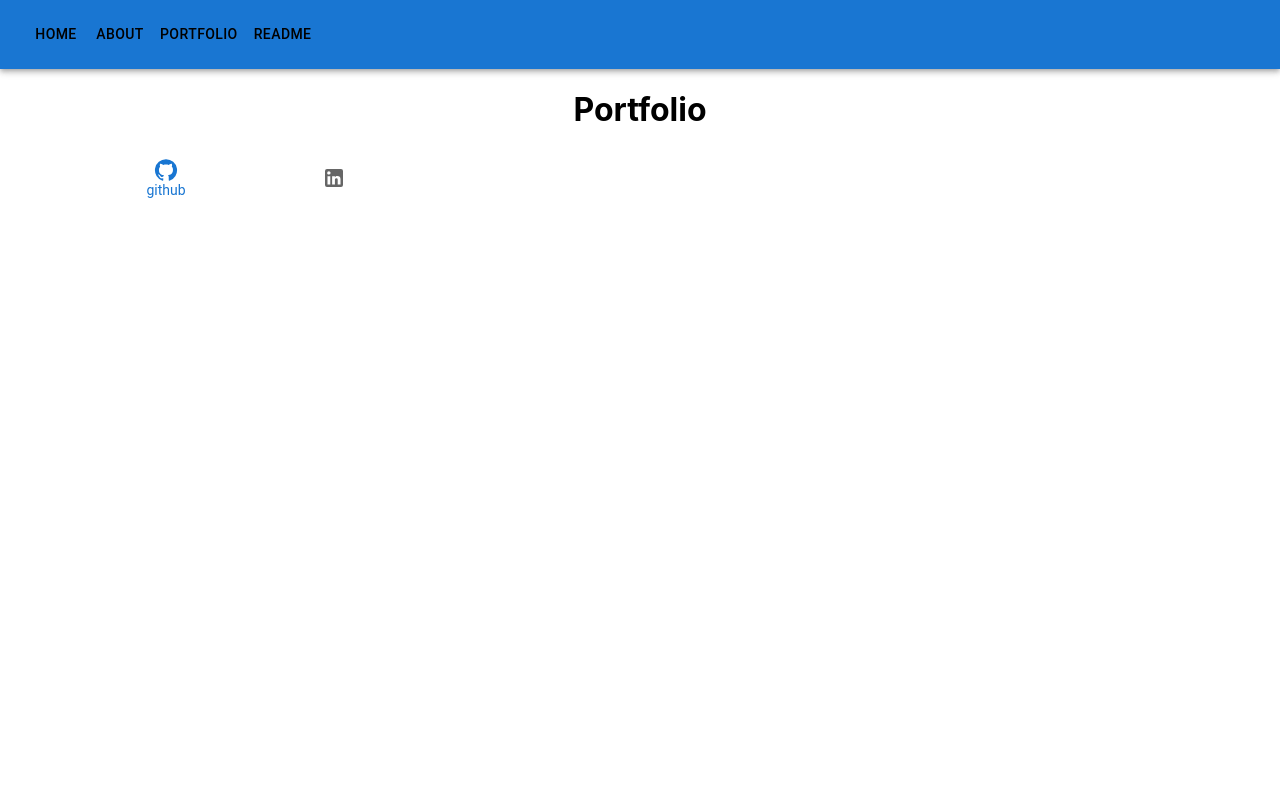
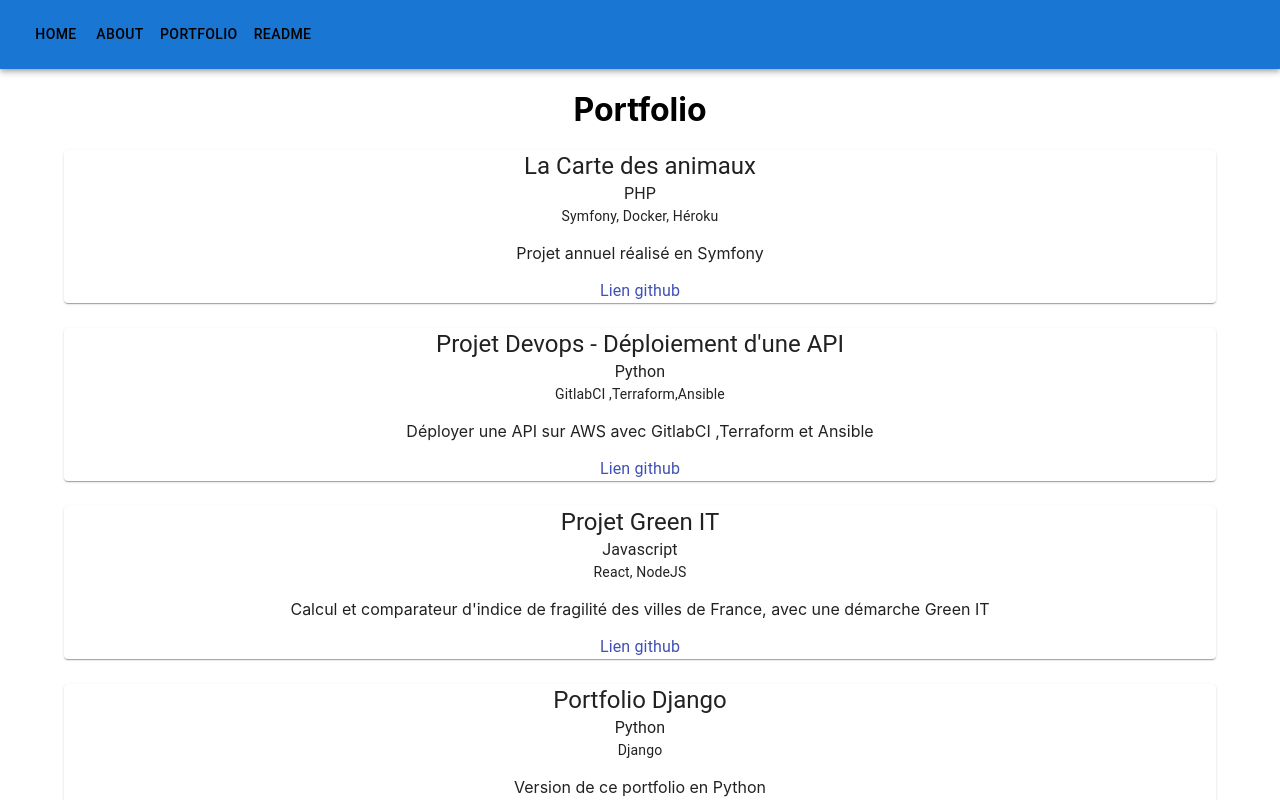
Before and after one commit to christmknd/christmknd.github.io, a React (Create React App) app in the folder portfolio/: page /Portfolio in a window 1280 px wide. Shown: the top 800 px of the page. Built offline with nearby package versions, Linux system fonts and the light colour scheme.

Commit message:
EDIT Portfolio Page

```diff
--- a/portfolio/src/components/Portfolio.js
+++ b/portfolio/src/components/Portfolio.js
@@ -1,9 +1,43 @@
 import React from "react";
+import Data from "../data.json"
+import Box from '@mui/material/Box'
+import Container from '@mui/material/Container';
+import Typography from "@mui/material/Typography";
+import Card from '@mui/material/Card';
+import CardContent from "@mui/material/CardContent";
+import Link from '@material-ui/core/Link';
+
+
 
 function Portfolio () {
     return (
         <div className="portfolio">
             <h1>Portfolio</h1>
+            <Container>
+                <Box>
+                    {Data.map((data) => {
+                        return (
+                            <Card style={{marginBottom:"25px"}}>
+                            <Typography variant={"h5"}>
+                                {data.titre}
+                            </Typography>
+                            <Typography>
+                                {data.langage}
+                            </Typography>
+                                <Typography sx={{ fontSize: 14 }}>
+                                    {data.technos}
+                                </Typography>
+                            <CardContent>
+                                {data.description}
+                            </CardContent>
+                            <Typography>
+                                <Link href={data.lien_git} underline="none" target={"_blank"}> Lien github </Link>
+                            </Typography>
+                            </Card>
+                        )
+                    })}
+                </Box>
+            </Container>
         </div>
     )
 }
--- /dev/null
+++ b/portfolio/src/data.json
@@ -0,0 +1,42 @@
+[
+  {
+    "id": "1",
+    "titre": "La Carte des animaux",
+    "description": "Projet annuel réalisé en Symfony",
+    "langage": "PHP",
+    "technos": "Symfony, Docker, Héroku",
+    "lien_git":"https://github.com/christmknd/PA-4IWJ-Grp1"
+  },
+  {
+    "id": "2",
+    "titre": "Projet Devops - Déploiement d'une API",
+    "description": "Déployer une API sur AWS avec GitlabCI ,Terraform et Ansible",
+    "langage": "Python",
+    "technos": "GitlabCI ,Terraform,Ansible",
+    "lien_git":"https://gitlab.com/christmknd/devops_final_tp"
+  },
+  {
+    "id": "3",
+    "titre": "Projet Green IT",
+    "description": "Calcul et comparateur d'indice de fragilité des villes de France, avec une démarche Green IT",
+    "langage": "Javascript",
+    "technos": "React, NodeJS",
+    "lien_git":"https://github.com/christmknd/green-it"
+  },
+  {
+    "id": "4",
+    "titre": "Portfolio Django",
+    "description": "Version de ce portfolio en Python",
+    "langage": "Python",
+    "technos": "Django",
+    "lien_git":"https://github.com/christmknd/Portfolio-Django"
+  },
+  {
+    "id": "5",
+    "titre": "Chat Progressive Web Application ",
+    "description": "Application per",
+    "langage": "Javascript",
+    "technos": "React, Firebase",
+    "lien_git":"https://github.com/christmknd/ChatPwa-4IWJ"
+  }
+]
```
Also changed, not shown: portfolio/src/static/images/greenitone.png (added), portfolio/src/static/images/greenittwo.png (added).
